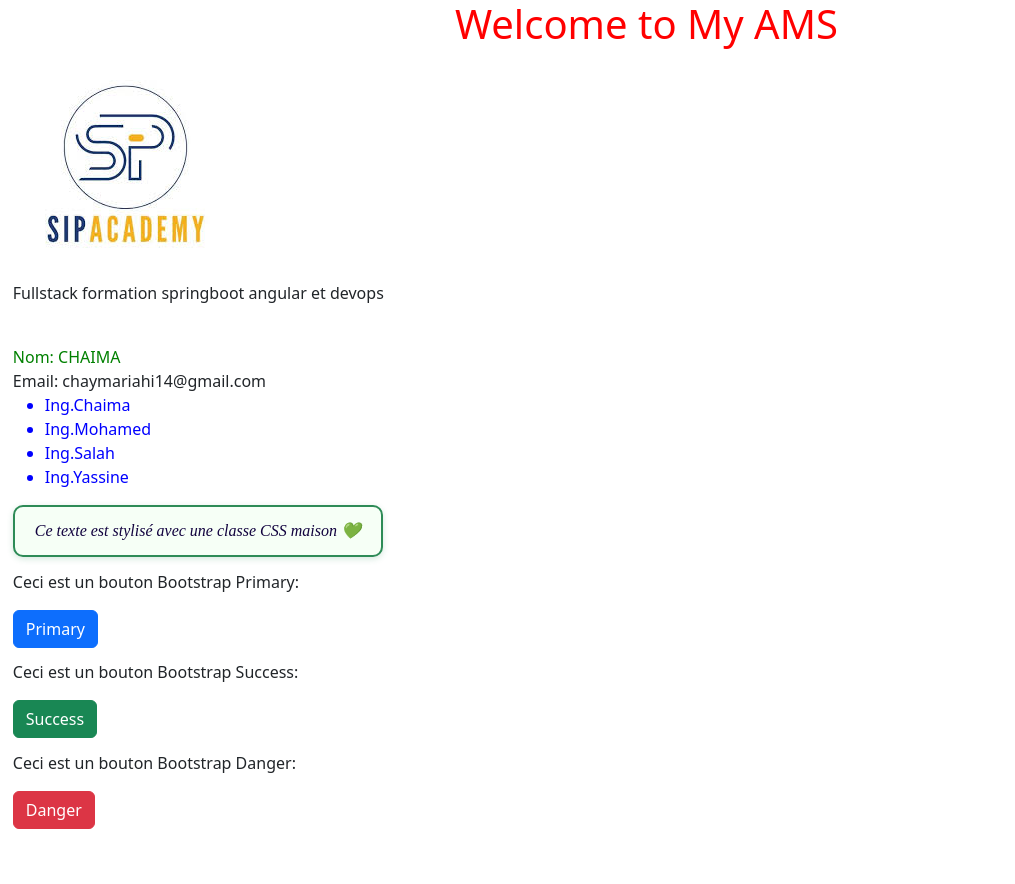
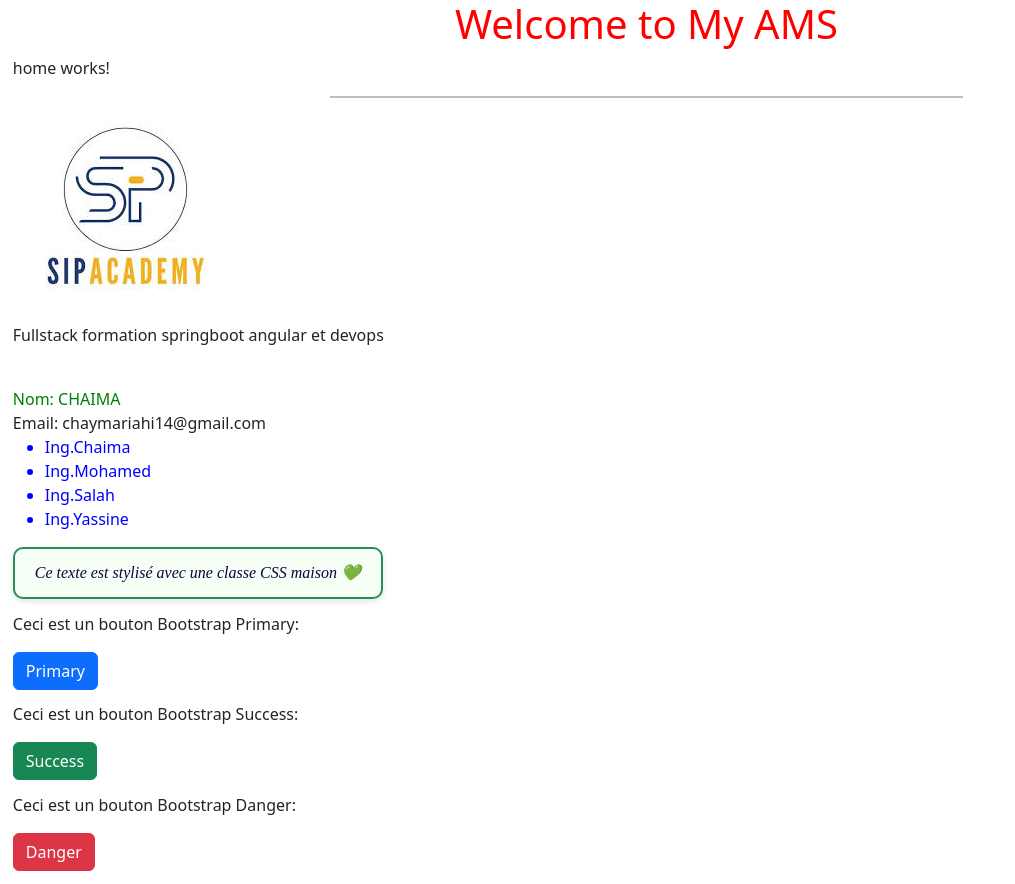
Before and after one commit to riahichaima/projet_ams_frontend_2025, an Angular app: page / in a window 1280 px wide. Shown: the whole page, without its empty margins (0-1015 px from the left). Before the commit the page ends 842 px from the top, so only its background shows below. Built offline with nearby package versions, Linux system fonts and the light colour scheme.

Commit message:
ajout darticle et provider

```diff
--- a/src/app/app.html
+++ b/src/app/app.html
@@ -1,5 +1,7 @@
 <h1 align="center">Welcome to My AMS</h1>
 
+<app-home></app-home>
+<hr style="border: none; border-top: 2px solid black; width: 50%; margin: 0 auto;">
 <!-- Logo image -->
 <img [src]="logo" alt="Logo" />
 
```
Also changed, not shown: src/app/models.ts (added, +14 -0 lines).
